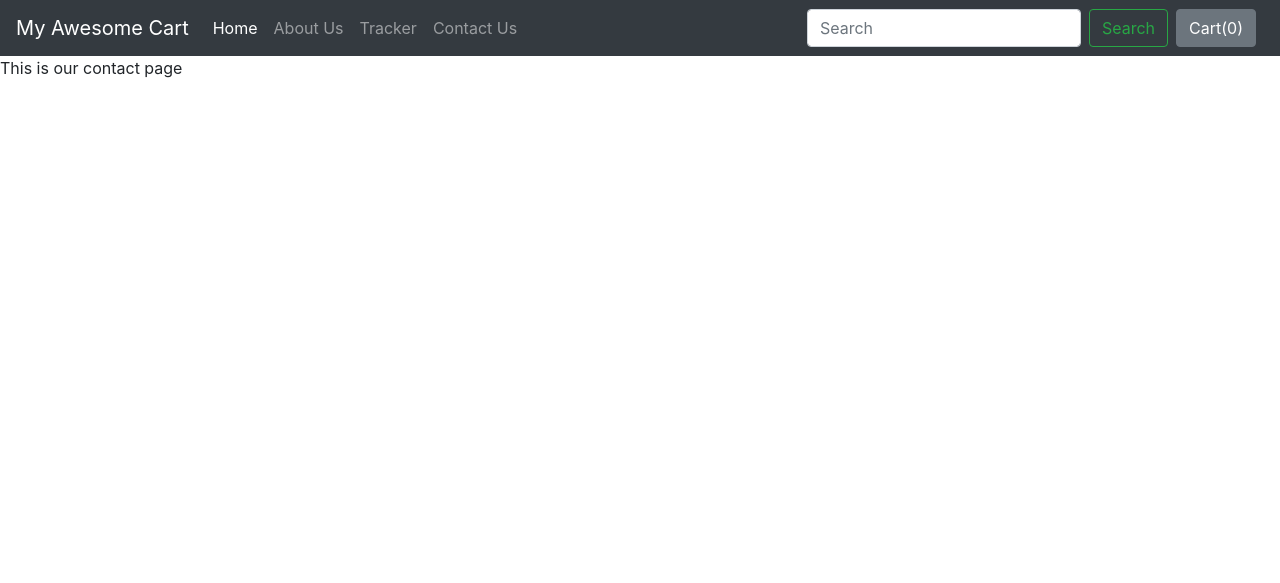
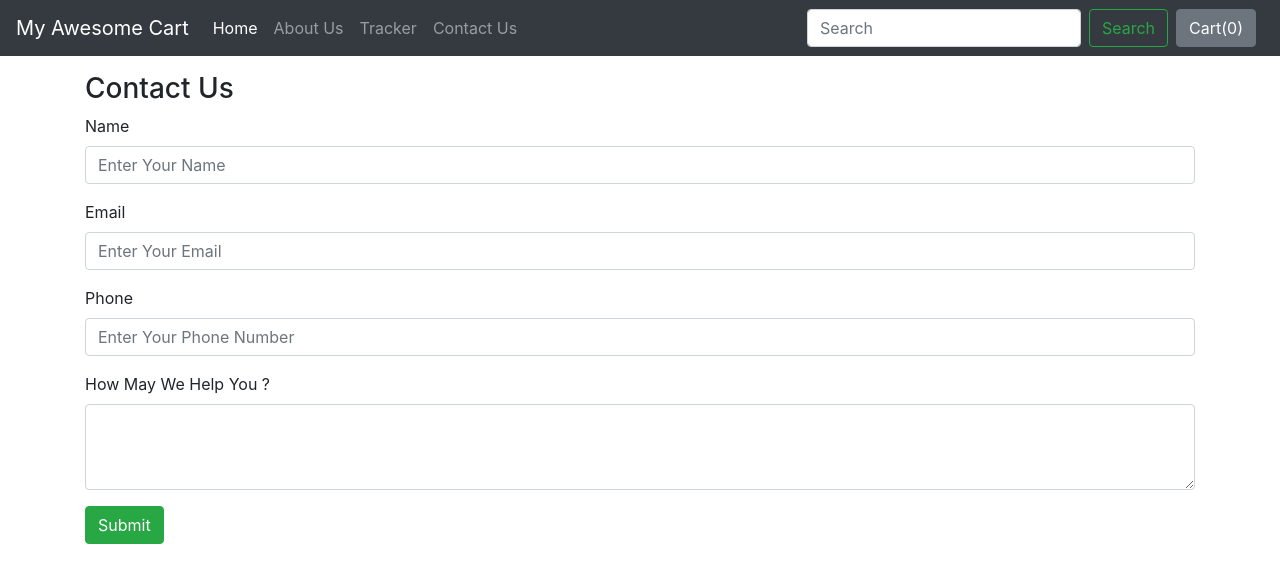
Before and after one commit to sanketdevakar/MyAwesomeCart, a Django app: page /shop/contact/ in a window 1280 px wide. Shown: the top 583 px of the page. Run offline with Django 5.2, Linux system fonts and the light colour scheme; some libraries are stand-ins or nearby versions.

Commit message:
Created Contact page and database to store the user's details

```diff
--- a/shop/admin.py
+++ b/shop/admin.py
@@ -1,6 +1,7 @@
 from django.contrib import admin
 
 # Register your models here.
-from .models import Product
+from .models import Product, Contact
 
 admin.site.register(Product)
+admin.site.register(Contact)
--- a/shop/templates/shop/contact.html
+++ b/shop/templates/shop/contact.html
@@ -1,4 +1,27 @@
 {% extends 'shop/basic.html' %}
+{% block title %} Contact Us {% endblock %}
+{% block body %}
+ <div class="container my-3" >
+     <h3>Contact Us</h3>
+     <form action="/shop/contact/" method="post">{% csrf_token %}
+  <div class="form-group">
+    <label for="name">Name</label>
+    <input type="text" class="form-control" id="name" name="name" placeholder="Enter Your Name">
+  </div>
+  <div class="form-group">
+    <label for="name">Email</label>
+    <input type="email" class="form-control" id="email" name="email" placeholder="Enter Your Email">
+  </div>
+  <div class="form-group">
+    <label for="name">Phone</label>
+    <input type="tel" class="form-control" id="phone" name="phone" placeholder="Enter Your Phone Number">
+  </div>
 
-{% block title%} Contact Us - My Awesome Cart{% endblock %}
-{% block body %} This is our contact page {% endblock %}
+   <div class="form-group">
+    <label for="desc">How May We Help You ?</label>
+    <textarea class="form-control" id="desc" name="desc" rows="3"></textarea>
+  </div>
+
+  <button type="submit" class="btn btn-success">Submit</button>
+
+  {% endblock %}
--- a/shop/views.py
+++ b/shop/views.py
@@ -1,6 +1,6 @@
 from django.shortcuts import render
 from django.http import HttpResponse
-from .models import Product
+from .models import Product,Contact
 from math import ceil
 
 
@@ -27,7 +27,16 @@ def about(request):
     return render(request, 'shop/about.html')
 
 def contact(request):
-    return render(request, 'shop/contact.html')
+    if request.method=="POST":
+        print(request)
+        name=request.POST.get('name', '')
+        email=request.POST.get('email', '')
+        phone=request.POST.get('phone', '')
+        desc=request.POST.get('desc', '')
+        contact = Contact(name=name, email=email, phone=phone, desc=desc)
+        contact.save()
+    return render(request, "shop/contact.html")
+
 
 def tracker(request):
     return render(request, 'shop/tracker.html')
```
Also changed, not shown: shop/models.py (+10 -0 lines), db.sqlite3, shop/migrations/0003_contact_alter_product_desc.py (added).
